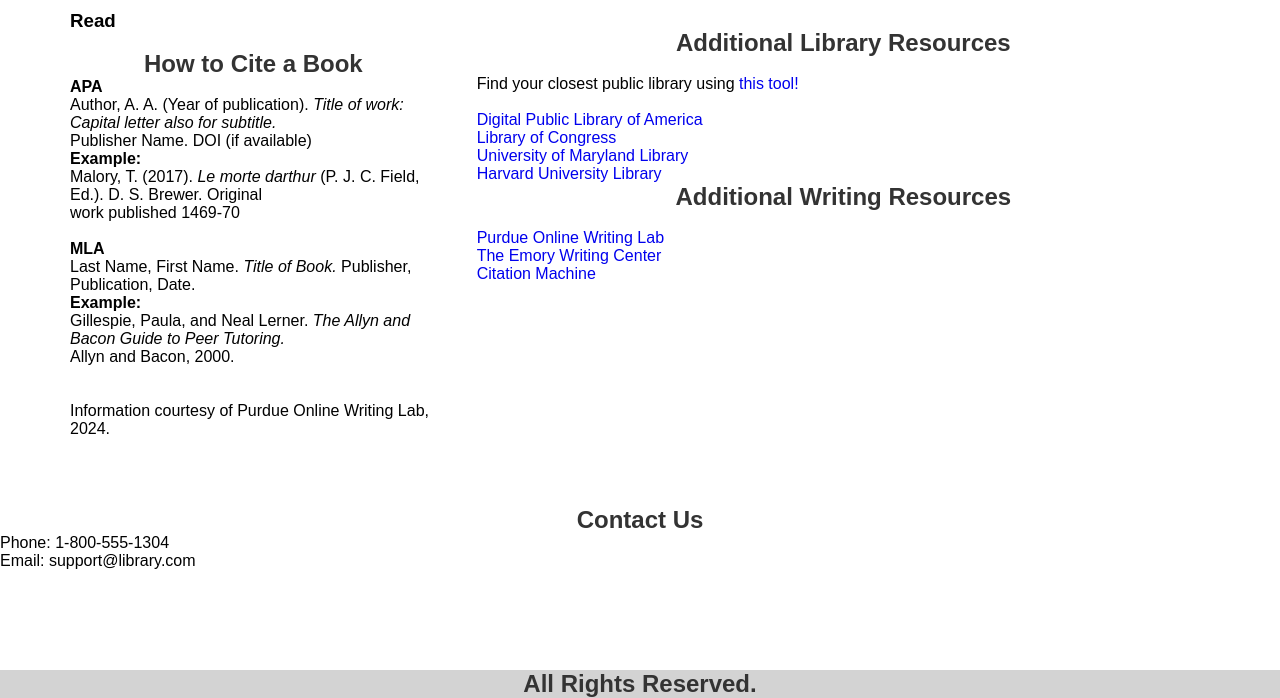
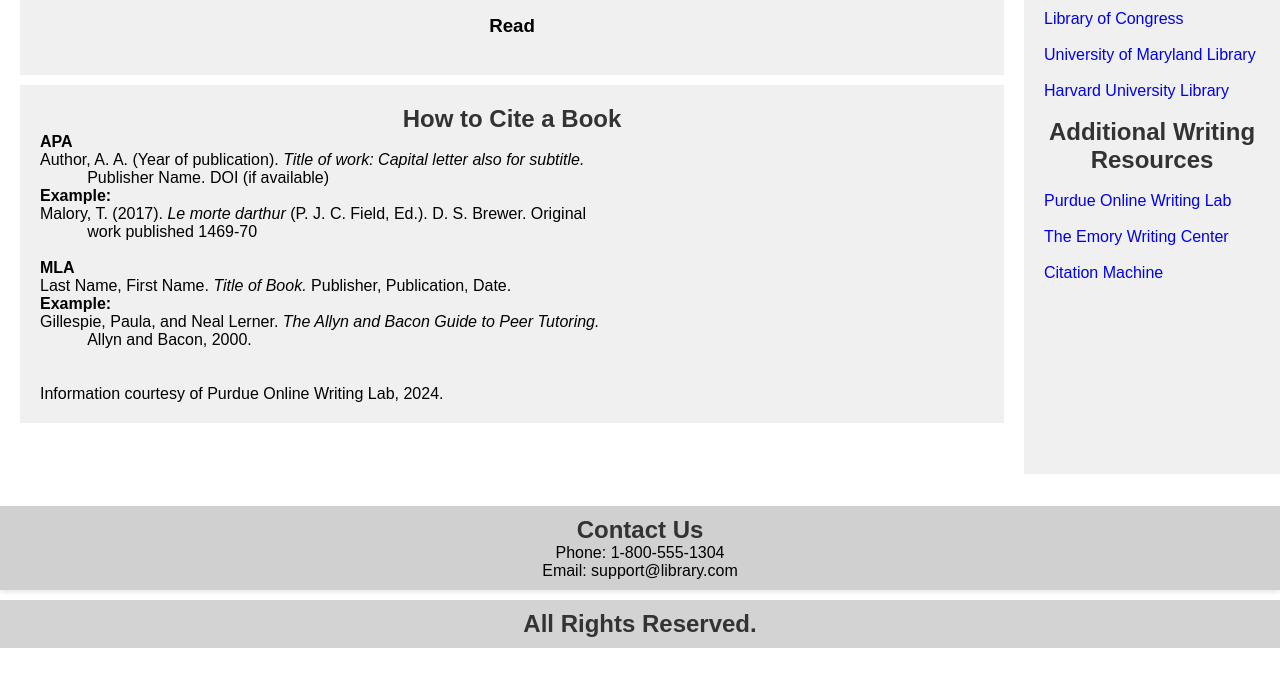
Before and after one commit to sssmira/377, a website: page help.html in a window 1280 px wide. Shown: the part 297-995 px from the top of the page. After the commit the page ends 945 px from the top, so only its background shows below. Drawn offline with Linux system fonts and the light colour scheme.

Commit message:
Update styles.css
Added some styling that pertains to the help.html page.
-Will

```diff
--- a/styles.css
+++ b/styles.css
@@ -31,7 +31,8 @@ a {
     display: flex;
     justify-content: center;
     background-color: lightgray;
-    margin-top: 100px;
+    margin-top: 0px;
+    padding: 10px 0;;
 }
 
 body {
@@ -96,6 +97,10 @@ nav ul li:hover ul.dropdown {
 }
 
 h2 {
+    text-align: center;
+    color: #333;
+}
+h1 {
     text-align: center;
     color: #333;
 }
@@ -248,8 +253,8 @@ button:hover {
     gap: 20px;
     margin-top: 20px;
     margin-bottom: 200px;
-    width: 30%; /* Adjust width as needed */
-    margin: 0 auto; /* Horizontally center the buttons */
+    width: 30%;
+    margin: 0 auto;
 }
 
 .left-page:after,
@@ -260,7 +265,7 @@ button:hover {
     bottom: 0;
     width: 100%;
     height: 3px;
-    background-color: #000; /* Adjust color as needed */
+    background-color: #000;
 }
 
 .left-page:after {
@@ -277,5 +282,53 @@ button:hover {
 
 .user-registration-page a:link,
 .user-registration-page a:visited {
-    color: blue; /* Set the default color for links */
+    color: blue;
 }
+.container {
+    display: flex;
+    justify-content: space-between;
+    max-width: 100%;
+    margin: auto;
+    height: calc(100vh - 120px);
+    padding: 0;
+}
+
+.left-section {
+    flex: 0 0 80%;
+    display: flex;
+    flex-direction: column;
+}
+
+.right-section {
+    flex: 0 0 20%;
+    display: flex;
+    flex-direction: column;
+    justify-content: flex-start;
+    height: 98%;
+}
+
+.section {
+    padding: 20px;
+    margin-bottom: 10px;
+    background-color: #f0f0f0;
+    transition: background-color 0.3s ease;
+}
+
+.section:hover {
+    background-color: #e0e0e0;
+}
+
+.contact-us {
+    width: 100%;
+    padding: 10px 20px;
+    background-color: #d0d0d0;
+    box-shadow: 0 2px 5px rgba(0,0,0,0.1);
+    text-align: center;
+    margin-top: 20px;
+}
+.citation-indent {
+    text-indent: 5%;
+}
+.how-to-heading {
+    text-align: center;
+}
```
